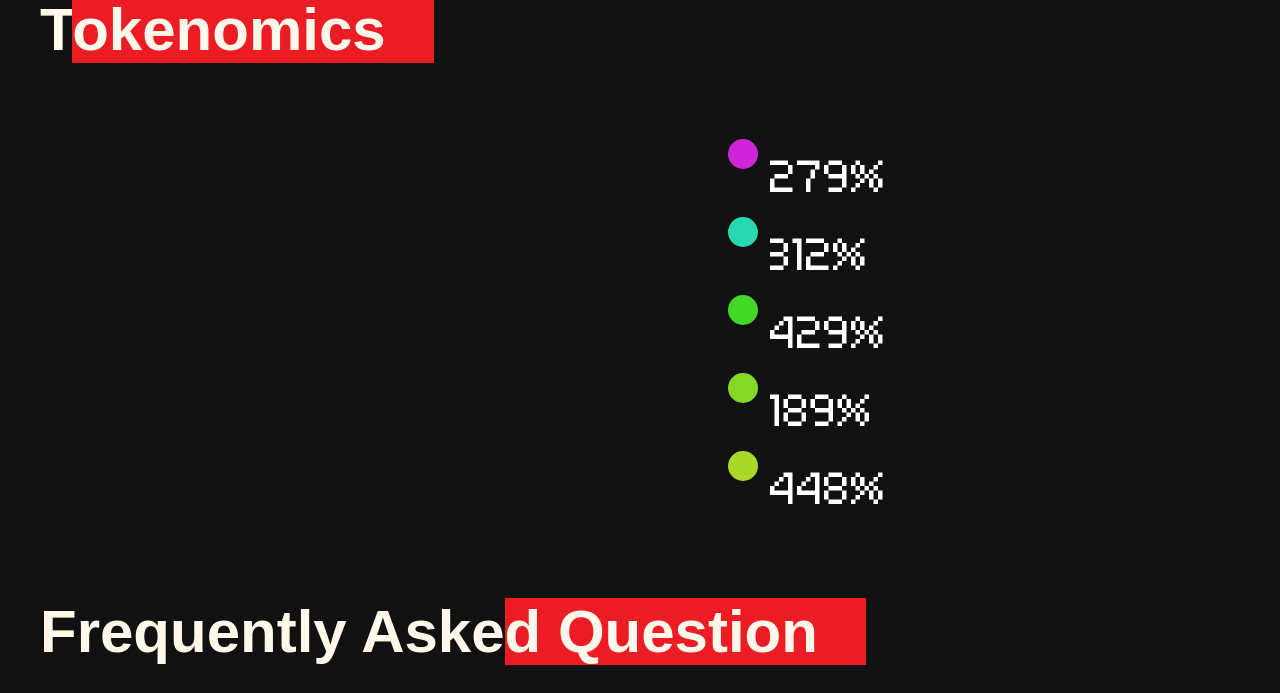
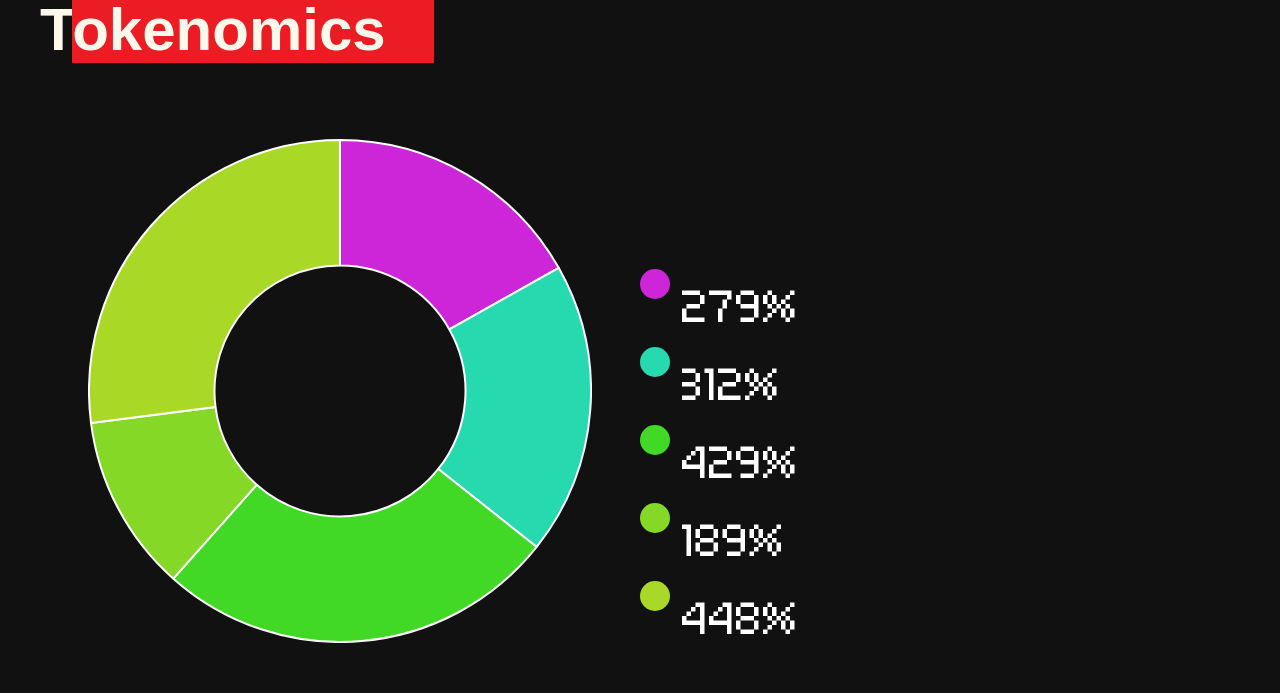
Before and after one commit to abujobayer0/samurai-nft, a React (Create React App) app: page / in a window 1280 px wide. Shown: the part 5360-6053 px from the top of the page. Built offline with nearby package versions, Linux system fonts and the light colour scheme; a web font is replaced by a local one.

Commit message:
added chart

```diff
--- a/package.json
+++ b/package.json
@@ -3,14 +3,18 @@
   "version": "0.1.0",
   "private": true,
   "dependencies": {
-
+    "@coreui/coreui": "^4.2.6",
+    "@coreui/react": "^4.6.0",
+    "@nivo/pie": "^0.80.0",
     "@szhsin/react-accordion": "^1.2.0",
     "@testing-library/jest-dom": "^5.16.5",
     "@testing-library/react": "^13.4.0",
     "@testing-library/user-event": "^13.5.0",
+    "chart.js": "^4.2.1",
     "framer-motion": "^10.0.2",
     "gsap": "^3.11.4",
     "react": "^18.2.0",
+    "react-chartjs-2": "^5.2.0",
     "react-dom": "^18.2.0",
     "react-intersection-observer": "^9.4.3",
     "react-router-dom": "^6.8.2",
--- a/src/components/chart/index.js
+++ /dev/null
@@ -1,7 +0,0 @@
-import React from "react";
-
-const Chart = () => {
-  return <div></div>;
-};
-
-export default Chart;
--- a/src/components/tokenomics/index.js
+++ b/src/components/tokenomics/index.js
@@ -1,46 +1,83 @@
-import React, { useEffect, useLayoutEffect, useState } from "react";
+import React from "react";
+import { Chart as ChartJS, ArcElement, Tooltip, Legend } from "chart.js";
+import { Doughnut } from "react-chartjs-2";
+import { Title } from "../";
+import { Chart } from "chart.js";
 
-import { Title } from "../";
 const Tokenomics = () => {
+  ChartJS.register(ArcElement, Tooltip, Legend);
+
   const datas = [
     {
       id: "rust",
-      label: "rust",
+      title: "rust",
       value: 279,
       color: "hsl(296, 70%, 50%)",
     },
     {
       id: "stylus",
-      label: "stylus",
+      title: "stylus",
       value: 312,
       color: "hsl(166, 70%, 50%)",
     },
     {
       id: "python",
-      label: "python",
+      title: "python",
       value: 429,
       color: "hsl(111, 70%, 50%)",
     },
     {
       id: "make",
-      label: "make",
+      title: "make",
       value: 189,
       color: "hsl(88, 70%, 50%)",
     },
     {
       id: "css",
-      label: "css",
+      title: "css",
       value: 448,
       color: "hsl(76, 70%, 50%)",
     },
   ];
+  const data = {
+    labels: ["rust", "stylus", "python", "make", "css"],
+    datasets: [
+      {
+        label: "Tokenomics",
+        data: [279, 312, 429, 189, 448],
+        backgroundColor: [
+          "hsl(296, 70%, 50%)",
+          "hsl(166, 70%, 50%)",
+          "hsl(111, 70%, 50%)",
+          "hsl(88, 70%, 50%)",
+          "hsl(76, 70%, 50%)",
+        ],
+      },
+    ],
+  };
   return (
     <div className="max-w-7xl mx-auto px-5 my-20 lg:px-10 ">
       <Title head={"T"} sub={"okenomics"} />
-      <div className="grid grid-cols-1 lg:grid-cols-2 place-content-end  place-items-end w-full lg:gap-44">
-        <div className="w-full  flex items-center justify-center"></div>
-        <div className="w-full ">
-          <div className="w-full flex flex-col   gap-4">
+      <div className="grid grid-cols-1 lg:grid-cols-2 place-content-center  place-items-end w-full lg:gap-[100%">
+        <div className="w-full md:px-12  flex items-center justify-center">
+          <Doughnut
+            data={data}
+            options={{
+              plugins: {
+                title: {
+                  display: true,
+                  text: "Tokenomics",
+                },
+                legend: {
+                  display: false,
+                  position: "right",
+                },
+              },
+            }}
+          />
+        </div>
+        <div className="w-full relative ">
+          <div className="w-full flex relative right-0 flex-col   gap-4">
             {datas.map((data) => (
               <div
                 className="w-fit"
```
Also changed, not shown: 1 other file (tests, documents, lock files or other folders).
